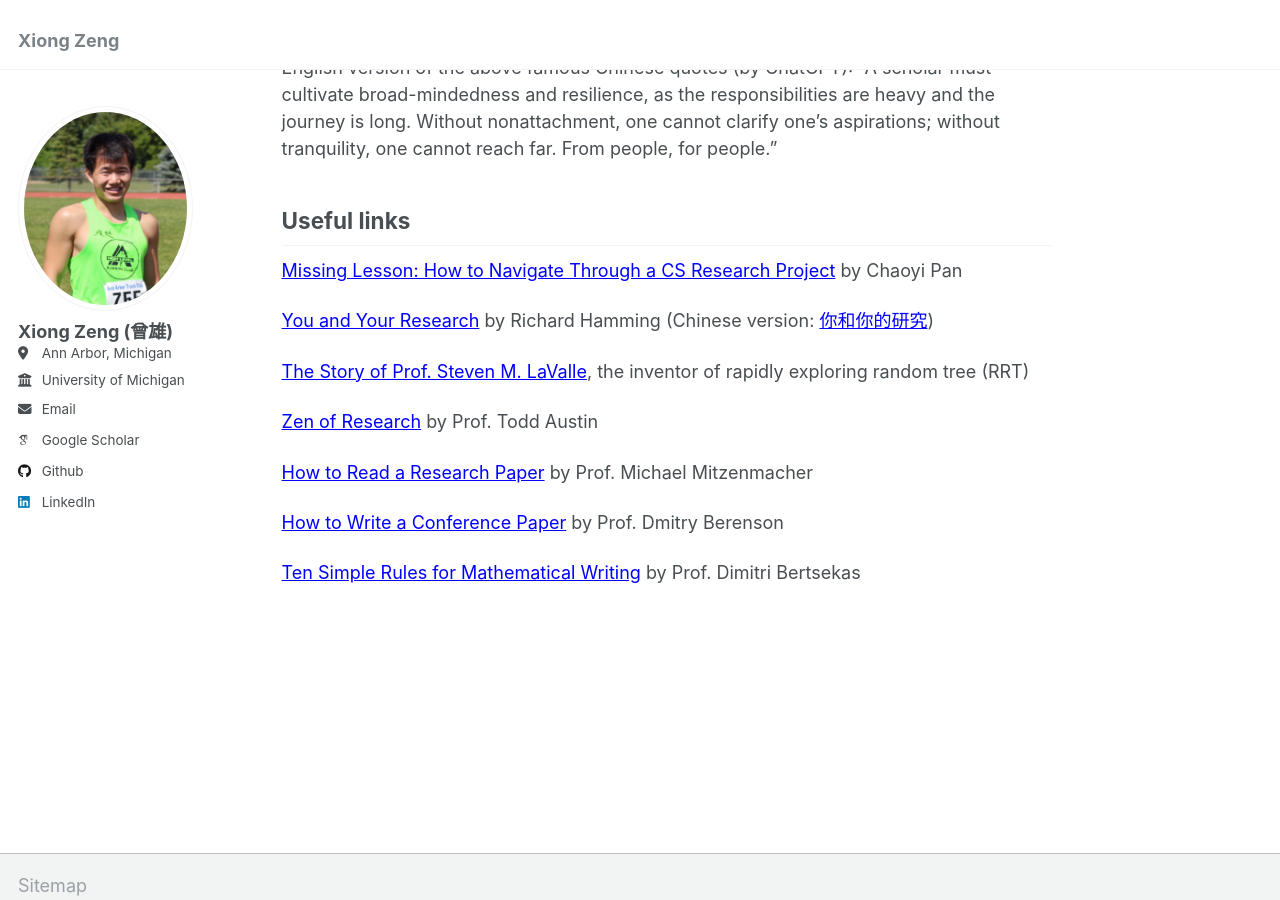
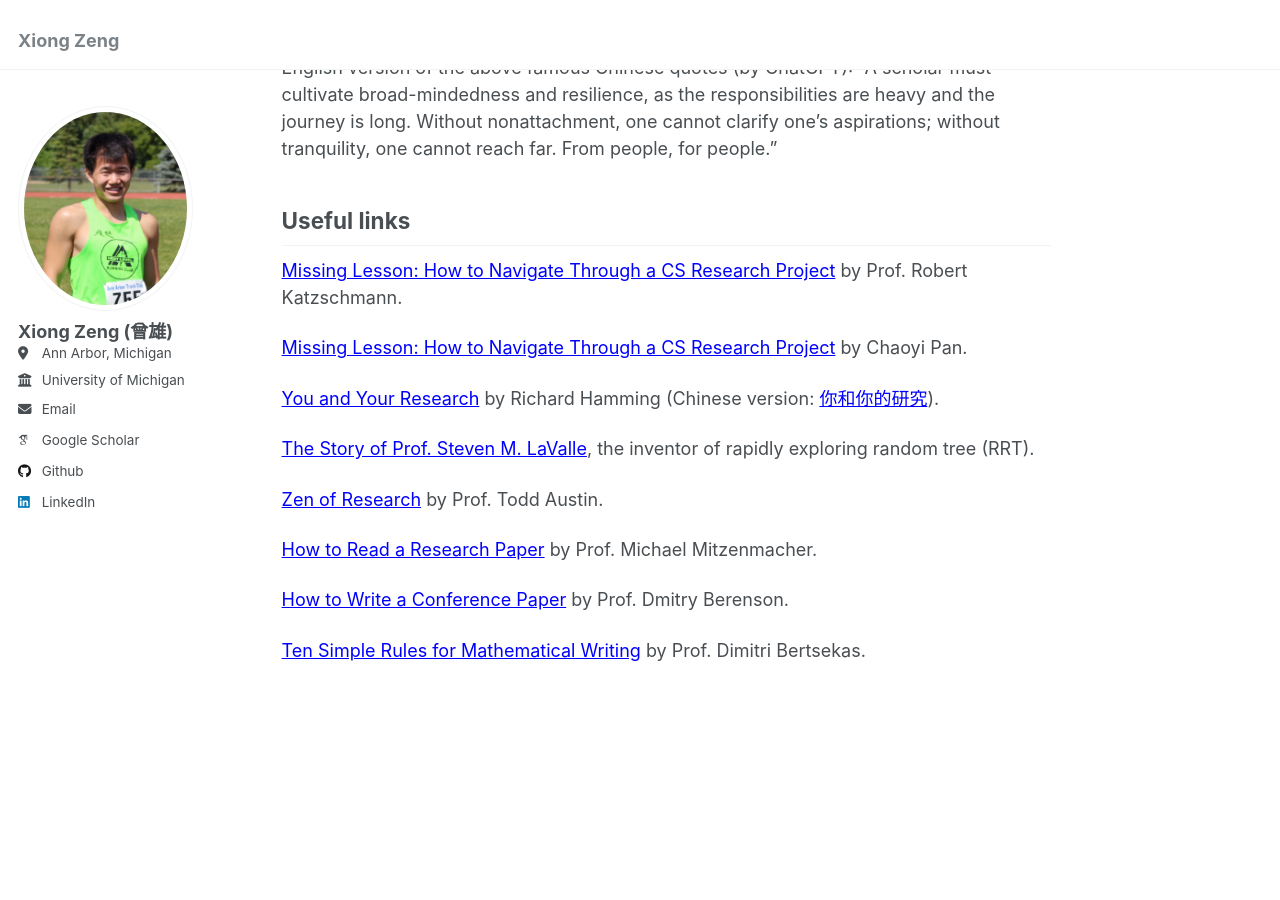
Before and after one commit to zengxiong111/zengxiong.github.io, a Jekyll site: the page built from _pages/about.md, in a window 1280 px wide and 900 px high, scrolled down 3148 px. Built offline with Jekyll 4.4.1, drawn with Linux system fonts in a browser that asks for light colours; some web fonts are replaced.

Commit message:
Update about.md

```diff
--- a/_pages/about.md
+++ b/_pages/about.md
@@ -134,19 +134,21 @@
 &nbsp;
 ## Useful links
 
-<a href="https://panchaoyi.com/missing-lesson-how-to-navigate-through-a-cs-research-project" style="color: blue;" target="_blank">Missing Lesson: How to Navigate Through a CS Research Project</a> by Chaoyi Pan
+<a href="https://www.rwr.ethz.ch/slides/2025/01_Slides_Project_Management_Focus_Talk.pdf" style="color: blue;" target="_blank">Missing Lesson: How to Navigate Through a CS Research Project</a> by Prof. Robert Katzschmann.
+
+<a href="https://panchaoyi.com/missing-lesson-how-to-navigate-through-a-cs-research-project" style="color: blue;" target="_blank">Missing Lesson: How to Navigate Through a CS Research Project</a> by Chaoyi Pan.
 
 <a href="https://www.cs.virginia.edu/~robins/YouAndYourResearch.html" style="color: blue;" target="_blank">You and Your Research</a> by Richard Hamming
-(Chinese version: <a href="https://dominich.notion.site/6bbb616bba2b45649f46e30e6ac8c493" style="color: blue;" target="_blank">你和你的研究</a>)
+(Chinese version: <a href="https://dominich.notion.site/6bbb616bba2b45649f46e30e6ac8c493" style="color: blue;" target="_blank">你和你的研究</a>).
 
-<a href="https://lavalle.pl/bio.html" style="color: blue;" target="_blank">The Story of Prof. Steven M. LaValle</a>, the inventor of rapidly exploring random tree (RRT)
+<a href="https://lavalle.pl/bio.html" style="color: blue;" target="_blank">The Story of Prof. Steven M. LaValle</a>, the inventor of rapidly exploring random tree (RRT).
 
-<a href="https://www.linkedin.com/feed/update/urn:li:activity:7198555643308314624/" style="color: blue;" target="_blank">Zen of Research</a> by Prof. Todd Austin
+<a href="https://www.linkedin.com/feed/update/urn:li:activity:7198555643308314624/" style="color: blue;" target="_blank">Zen of Research</a> by Prof. Todd Austin.
 
-<a href="https://www.eecs.harvard.edu/~michaelm/postscripts/ReadPaper.pdf" style="color: blue;" target="_blank">How to Read a Research Paper</a> by Prof. Michael Mitzenmacher
+<a href="https://www.eecs.harvard.edu/~michaelm/postscripts/ReadPaper.pdf" style="color: blue;" target="_blank">How to Read a Research Paper</a> by Prof. Michael Mitzenmacher.
 
-<a href="https://docs.google.com/document/u/1/d/1_q-gOj2v06kOq1NHeZXWr2gBwEephvOcpCewSYSmMwc/pub" style="color: blue;" target="_blank">How to Write a Conference Paper</a> by Prof. Dmitry Berenson
+<a href="https://docs.google.com/document/u/1/d/1_q-gOj2v06kOq1NHeZXWr2gBwEephvOcpCewSYSmMwc/pub" style="color: blue;" target="_blank">How to Write a Conference Paper</a> by Prof. Dmitry Berenson.
 
-<a href="https://www.mit.edu/~dimitrib/Ten_Rules.html" style="color: blue;" target="_blank">Ten Simple Rules for Mathematical Writing</a> by Prof. Dimitri Bertsekas
+<a href="https://www.mit.edu/~dimitrib/Ten_Rules.html" style="color: blue;" target="_blank">Ten Simple Rules for Mathematical Writing</a> by Prof. Dimitri Bertsekas.
 
 <!-- <a href="https://www.marxists.org/chinese/linbiao/mia-chinese-linbiao-193612.htm" style="color: blue;" target="_blank">About Management and Leadership</a> -->
```
